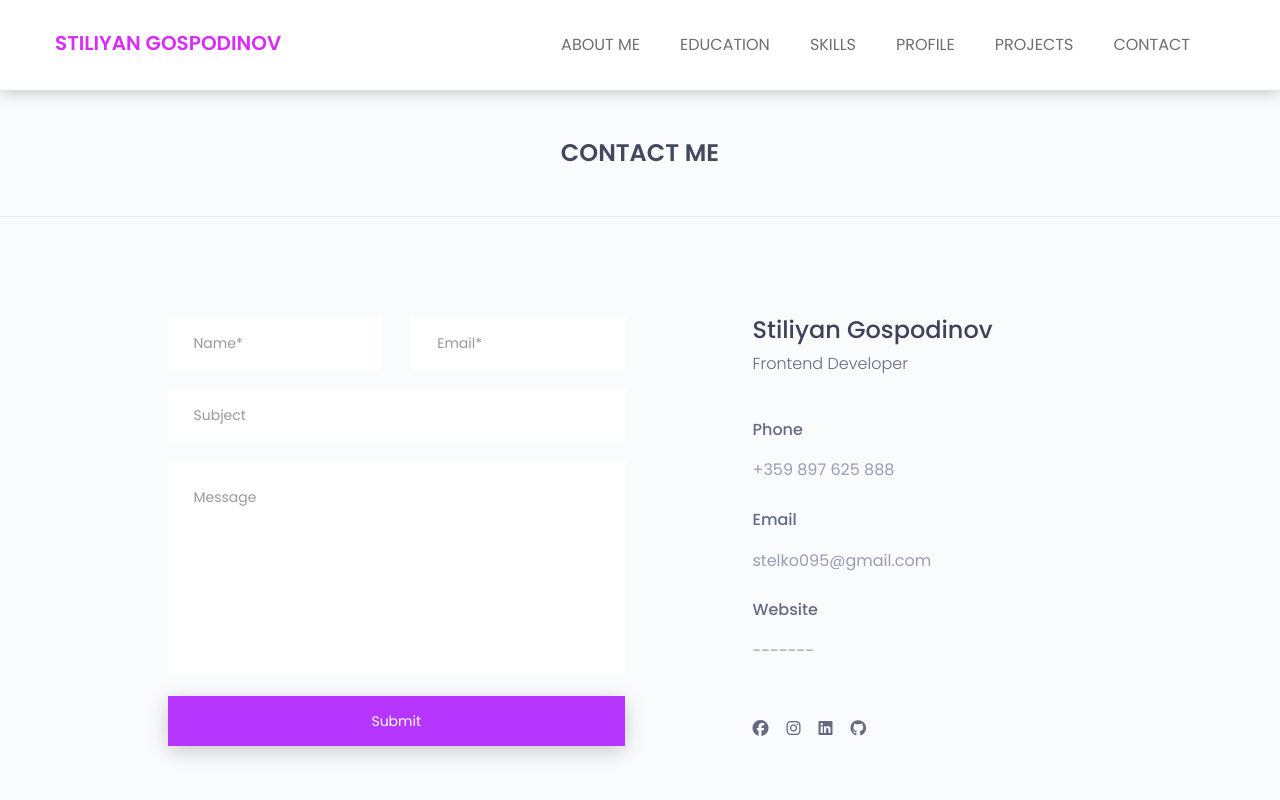
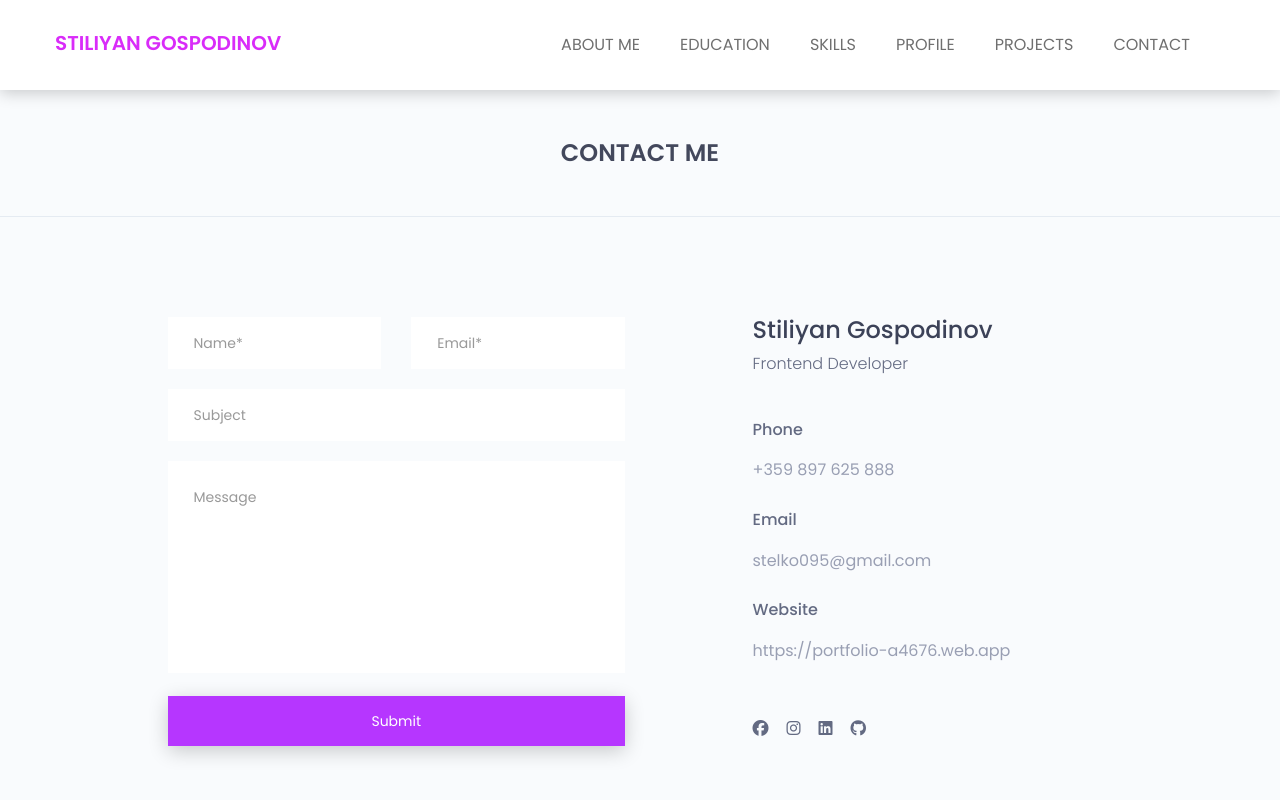
Before and after one commit to stiliyangospodinov/Portfolio, a React (Vite) app: page /contact in a window 1280 px wide. Shown: the top 800 px of the page. Built offline with nearby package versions, Linux system fonts and the light colour scheme.

Commit message:
Update Contacat page

```diff
--- a/src/components/Contact/Contact.jsx
+++ b/src/components/Contact/Contact.jsx
@@ -93,7 +93,7 @@ export default function Contact(){
                   </div>
                   <div className="single-contact-add-info">
                     <h3>website</h3>
-                    <p>-------</p>
+                    <p>https://portfolio-a4676.web.app</p>
                   </div>
                 </div>
               </div>              <div className="hm-foot-icon">
```
